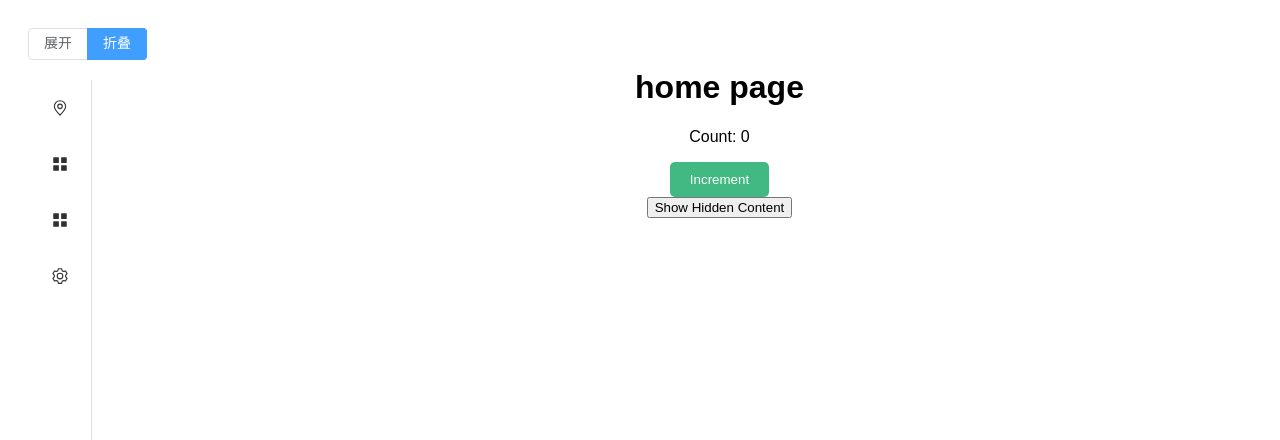
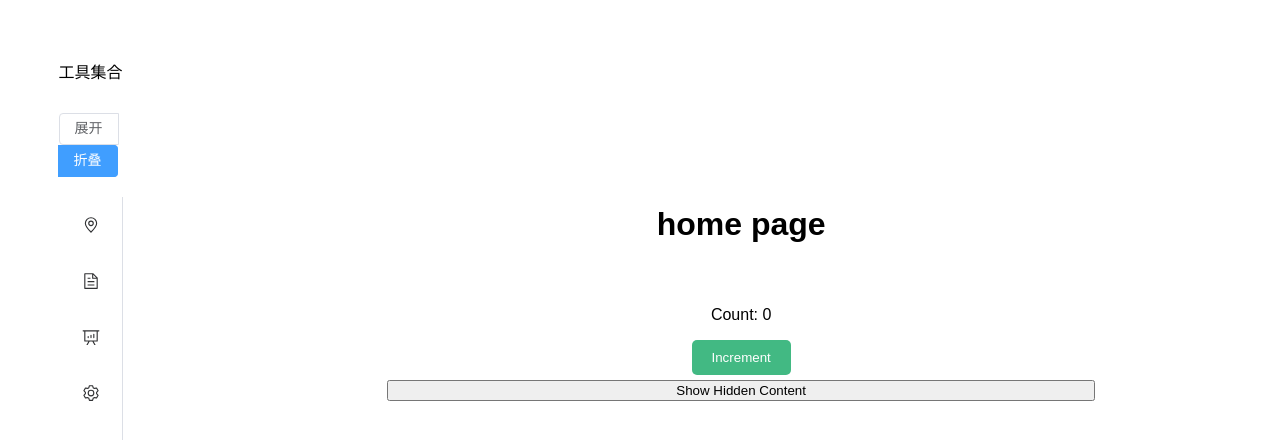
Before and after one commit to elanworld/dolphins-web, a Vue app: page /dolphins-web/ in a window 1280 px wide. Shown: the top 440 px of the page. Built offline with nearby package versions, Linux system fonts and the light colour scheme.

Commit message:
调整布局样样式

```diff
--- a/src/components/Layout.vue
+++ b/src/components/Layout.vue
@@ -1,6 +1,7 @@
 <template>
-  <div class="layout">
-    <div class="container">
+  <div class="layoutTop">
+    <div class="containerLayout">
+      <div class="systemTitle">工具集合</div>
       <el-radio-group v-model="isCollapse" style="margin-bottom: 20px">
         <el-radio-button :value="false">展开</el-radio-button>
         <el-radio-button :value="true">折叠</el-radio-button>
@@ -15,11 +16,11 @@
           <template #title>home</template>
         </el-menu-item>
         <el-menu-item index="/history">
-          <el-icon><icon-menu /></el-icon>
+          <el-icon><Document /></el-icon>
           <template #title>chrom历史</template>
         </el-menu-item>
         <el-menu-item index="/show">
-          <el-icon><icon-menu /></el-icon>
+          <el-icon><DataAnalysis /></el-icon>
           <template #title>数据展示</template>
         </el-menu-item>
         <el-menu-item>
@@ -31,7 +32,7 @@
       </el-menu>
     </div>
     <!-- 页面内容 -->
-    <div class="content">
+    <div class="contentPage">
       <router-view></router-view>
     </div>
   </div>
@@ -41,9 +42,8 @@
 import { ref } from 'vue'
 import {
   Document,
-  Menu as IconMenu,
   Location,
-  Setting,
+  Setting,DataAnalysis
 } from '@element-plus/icons-vue'
 
 const isCollapse = ref(true)
@@ -56,25 +56,38 @@ const handleClose = (key: string, keyPath: string[]) => {
 </script>
 
 <style>
-.layout {
+
+.layoutTop {
   display: flex;
 }
 
-.container {
+.containerLayout {
+  flex: 1;
   justify-content: flex-start;
-  /* 左对齐 */
-  align-items: center;
-  /* 垂直居中 */
+  max-width: 10%;
+  padding: 3%;
+  margin: 1%;
+  z-index: 999;
 }
 
+.contentPage {
+  flex: 10;
+  padding: 2%;
+  max-width: 80%;
+}
+.el-menu-vertical-demo {
+  background-color: #42b983;
+}
+.systemTitle {
+  margin-bottom: 30%;
+}
+.systemTitle:hover {
+  color: #42b983;
+}
 .el-menu {
   width: 200px;
   min-height: 100vh;
   border-right: 1px solid #e6e6e6;
 }
 
-.content {
-  flex: 1;
-  padding: 20px;
-}
 </style>
--- a/src/router/index.ts
+++ b/src/router/index.ts
@@ -48,9 +48,14 @@ const router = createRouter({
 router.afterEach((to,from,next) => {
   //遍历meta改变title
   if (to.meta.title) {
-    document.title = to.meta.title;
+    document.title = String(to.meta.title);
   }
   window.scrollTo(0,0);
+  if (to.query?.auth) {
+    localStorage.setItem("Authorization",to.query?.auth.toString())
+  }
 });
 
+
+
 export default router
--- a/src/service/Api.vue
+++ b/src/service/Api.vue
@@ -4,7 +4,7 @@ class Api {
   }
 
 
-  mockPro = false
+  mockPro = true
   preLink = process.env.NODE_ENV !== "development" || this.mockPro ? "https://www.xianneng.top/api/launcher-box" : "http://localhost:8030"
   historyPage = this.preLink + "/chromeHistory/page"
   scheduleTask = this.preLink + "/scheduleTask/list"
--- a/src/views/History.vue
+++ b/src/views/History.vue
@@ -54,7 +54,7 @@ onMounted(() => {
 </script>
 
 <template>
-  <div class="container">
+  <div class="containerHis">
     <el-container>
       <el-header class="el-header">
         <el-input v-model="data.title" placeholder="标题" class="el-input-c" @keyup.enter="changePage(1)"></el-input>
@@ -83,7 +83,7 @@ onMounted(() => {
 </template>
 
 <style>
-.container {
+.containerHis {
   margin: 0 auto;
   max-width: 1200px;
   padding: 20px;
--- a/src/views/HomeView.vue
+++ b/src/views/HomeView.vue
@@ -54,12 +54,14 @@ const toggleHiddenContent = () => {
 
 <style scoped>
 .container {
-  display: block;
+  display: flex;
+  flex-direction: column;
   max-width: 800px;
-  margin: 0 auto;
-  padding: 20px;
+  margin: 10%;
+  padding: 5%;
   text-align: center;
   font-family: Arial, sans-serif;
+  gap: 5px;
 }
 
 .route {
```
Also changed, not shown: 1 other file (tests, documents, lock files or other folders).
